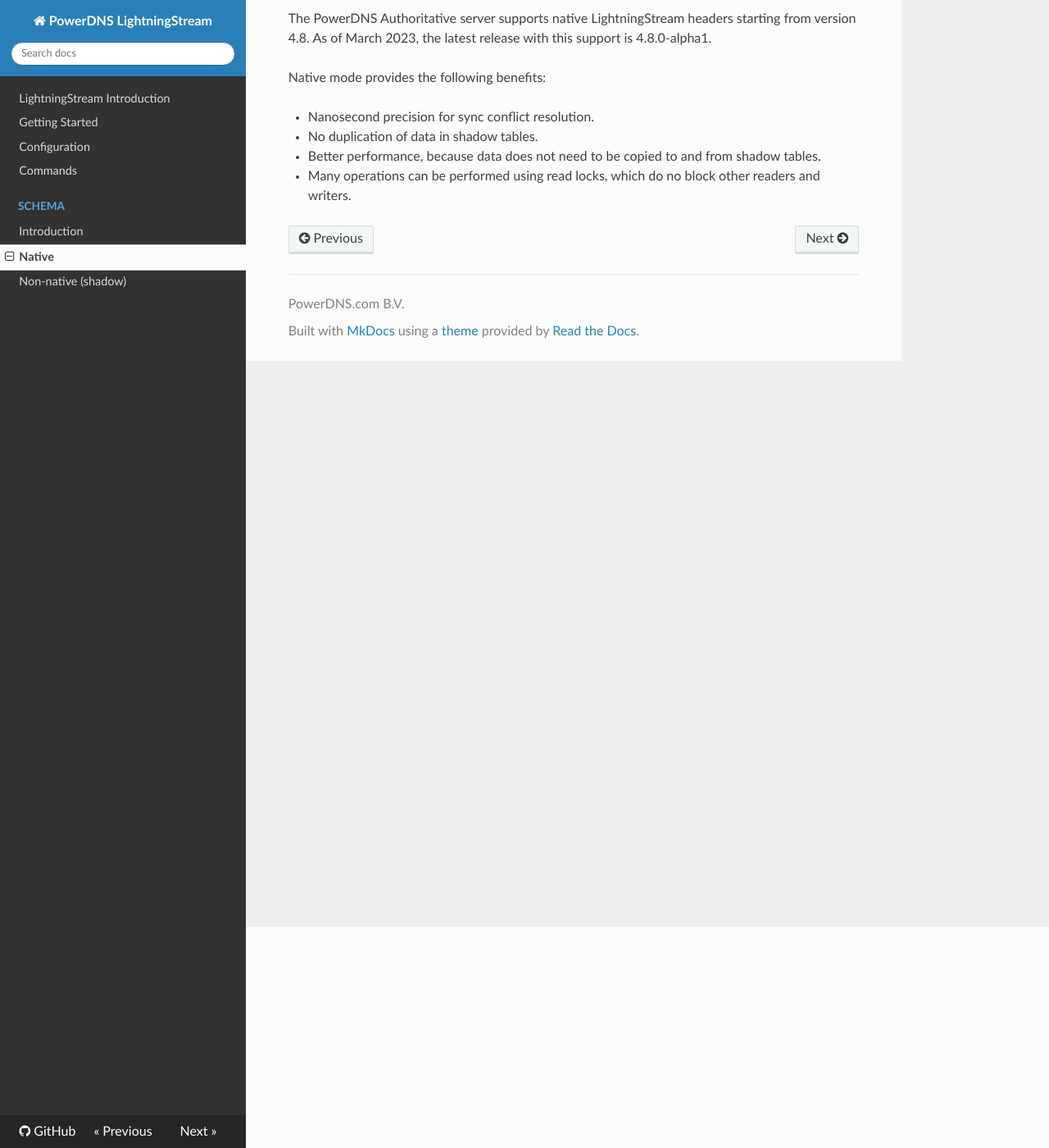
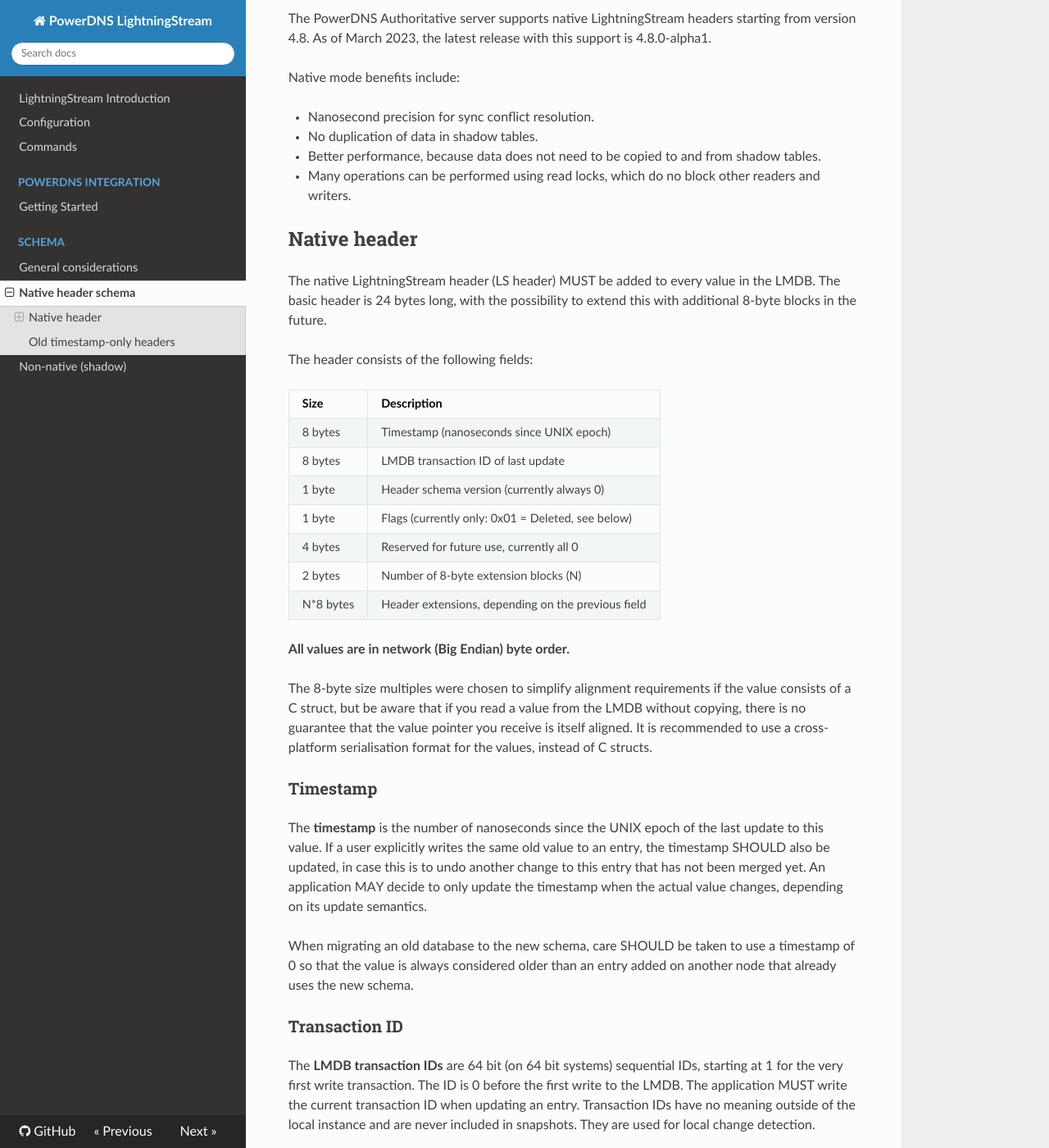
Before and after one commit to PowerDNS/lightningstream, an MkDocs documentation site: the page built from docs/schema-native.md, in a window 1280 px wide and 1400 px high, scrolled down 270 px. Shown: the whole window at 82% size. Built offline with MkDocs 1.6.1, drawn with Linux system fonts in a browser that asks for light colours; nearby versions of some CDN libraries; some of the changed text lies outside the part shown.

Commit message:
docs: native schema

```diff
--- a/docs/schema-native.md
+++ b/docs/schema-native.md
@@ -1,4 +1,4 @@
-# Native schema
+# Native header schema
 
 Native mode is used when the `schema_tracks_changes` setting is set to `true`. This is the recommended mode of operation,
 but it can only be used if the application natively supports LightningStream headers. This mode provides nanosecond
@@ -7,9 +7,98 @@ precision timestamps for conflict resolution and the best performance.
 The PowerDNS Authoritative server supports native LightningStream headers starting from version 4.8. As of March 2023,
 the latest release with this support is 4.8.0-alpha1.
 
-Native mode provides the following benefits:
+Native mode benefits include:
 
 - Nanosecond precision for sync conflict resolution.
 - No duplication of data in shadow tables.
 - Better performance, because data does not need to be copied to and from shadow tables.
 - Many operations can be performed using read locks, which do no block other readers and writers.
+
+## Native header
+
+The native LightningStream header (LS header) MUST be added to every value in the LMDB. The basic header is 24 bytes long, with the
+possibility to extend this with additional 8-byte blocks in the future.
+
+The header consists of the following fields:
+
+| Size      | Description                                            |
+|-----------|--------------------------------------------------------|
+| 8 bytes   | Timestamp (nanoseconds since UNIX epoch)               |
+| 8 bytes   | LMDB transaction ID of last update                     |
+| 1 byte    | Header schema version (currently always 0)             |
+| 1 byte    | Flags (currently only: 0x01 = Deleted, see below)      |
+| 4 bytes   | Reserved for future use, currently all 0               |
+| 2 bytes   | Number of 8-byte extension blocks (N)                  |
+| N*8 bytes | Header extensions, depending on the previous field     |
+
+**All values are in network (Big Endian) byte order.**
+
+The 8-byte size multiples were chosen to simplify alignment requirements if the value consists of a C struct, but be aware that
+if you read a value from the LMDB without copying, there is no guarantee that the value pointer you receive is itself aligned.
+It is recommended to use a cross-platform serialisation format for the values, instead of C structs.
+
+### Timestamp
+
+The **timestamp** is the number of nanoseconds since the UNIX epoch of the last update to this value. If a user explicitly writes the same old
+value to an entry, the timestamp SHOULD also be updated, in case this is to undo another change to this entry that has not been
+merged yet. An application MAY decide to only update the timestamp when the actual value changes, depending on its update semantics.
+
+When migrating an old database to the new schema, care SHOULD be taken to use a timestamp of 0 so that the value is always considered older
+than an entry added on another node that already uses the new schema.
+
+### Transaction ID
+
+The **LMDB transaction IDs** are 64 bit (on 64 bit systems) sequential IDs, starting at 1 for the very first write transaction. The ID is 0
+before the first write to the LMDB. The application MUST write the current transaction ID when updating an entry.
+Transaction IDs have no meaning outside of the local instance and are never included in snapshots. They are used for local change detection.
+
+For an initial migration, the transaction ID MAY be set to 0, but it MUST be set to the current transaction ID in future migrations. It is
+recommended to always set it to the current transaction ID, even in migrations.
+
+### Schema version
+
+The **schema version** is currently always 0 and SHOULD be checked by the application. We do not plan to ever increase it, unless we really need
+to make incompatible changes to the header structure. Since we have a mechanism for header extensions, we do not expect this to ever
+be necessary.
+
+### Flags
+
+There is currently only one flag defined:
+
+| Value | Name    | Description                                      |
+|-------|---------|--------------------------------------------------|
+| 0x01  | Deleted | Current entry is deleted                         |
+
+The Deleted flag is set when the current entry is considered deleted from the LMDB. When keys are to be removed by the application, it
+MUST NOT actually delete the key, and instead mark the entry as deleted. The application value MUST be reset to an empty value. These
+records allow deletes to be propagated to other instances.
+
+!!! note
+
+    We will provide a mechanism to make LightningStream automaticaly clean old deleted entries in the future.
+    This requires cooperation from LightningStream, because it also needs to ignore old deleted entries in snapshots
+    and not recreate them.
+
+
+Applications MUST ignore unknown flags when reading, and they MUST NOT set or retain flags they do not understand. Any flag additions
+will be made with the understanding that applications are allowed to ignore them.
+
+### Reserved bytes
+
+Applications MUST set the **reserved bytes** to 0 when writing a value, and ignore any value set by other applications.
+
+### Extension blocks
+
+Applications MUST take into account the **number of extension blocks** when determining the header size.
+Applications MUST NOT hard code a header size of 24 bytes.
+Applications MUST NOT add or retain any extension blocks when writing them, and they MUST ignore unknown extension
+blocks when present. Currently the format of any extension blocks has not been defined.
+
+We intend to define a format where extension blocks are optional and identified by an ID and length, but currently this idea has
+not been worked out yet.
+
+## Old timestamp-only headers
+
+Before version 0.3.0, LightningStream used a simpler header with only an 8 byte timestamp. No native application ever used this
+(it was used in the old shadow DBIs), but you may see references to this in parts of the code or older documentation.
+These are obsolete and no longer supported.
--- a/mkdocs.yml
+++ b/mkdocs.yml
@@ -12,12 +12,12 @@ theme:
 
 nav:
   - 'LightningStream Introduction': index.md
-  # TODO: Perhaps move to a PDNS Auth section
-  - 'Getting Started': getting-started.md
   - 'Configuration': configuration.md
   - 'Commands': commands.md
+  - 'PowerDNS Integration':
+    - 'Getting Started': getting-started.md
   - 'Schema':
-    - 'Introduction': schema.md
-    - 'Native': schema-native.md
+    - 'General considerations': schema.md
+    - 'Native header schema': schema-native.md
     - 'Non-native (shadow)': schema-shadow.md
  #- 'Release Notes': 'release-notes.md'
```
